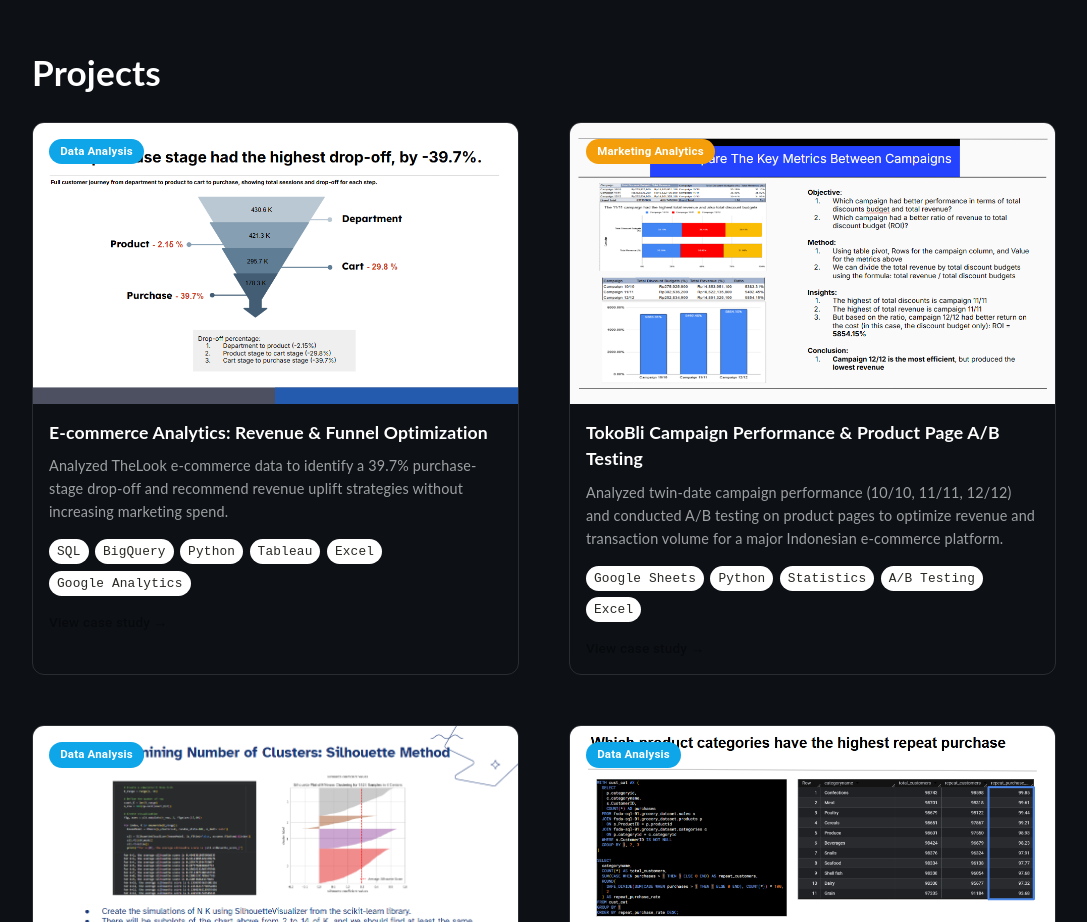
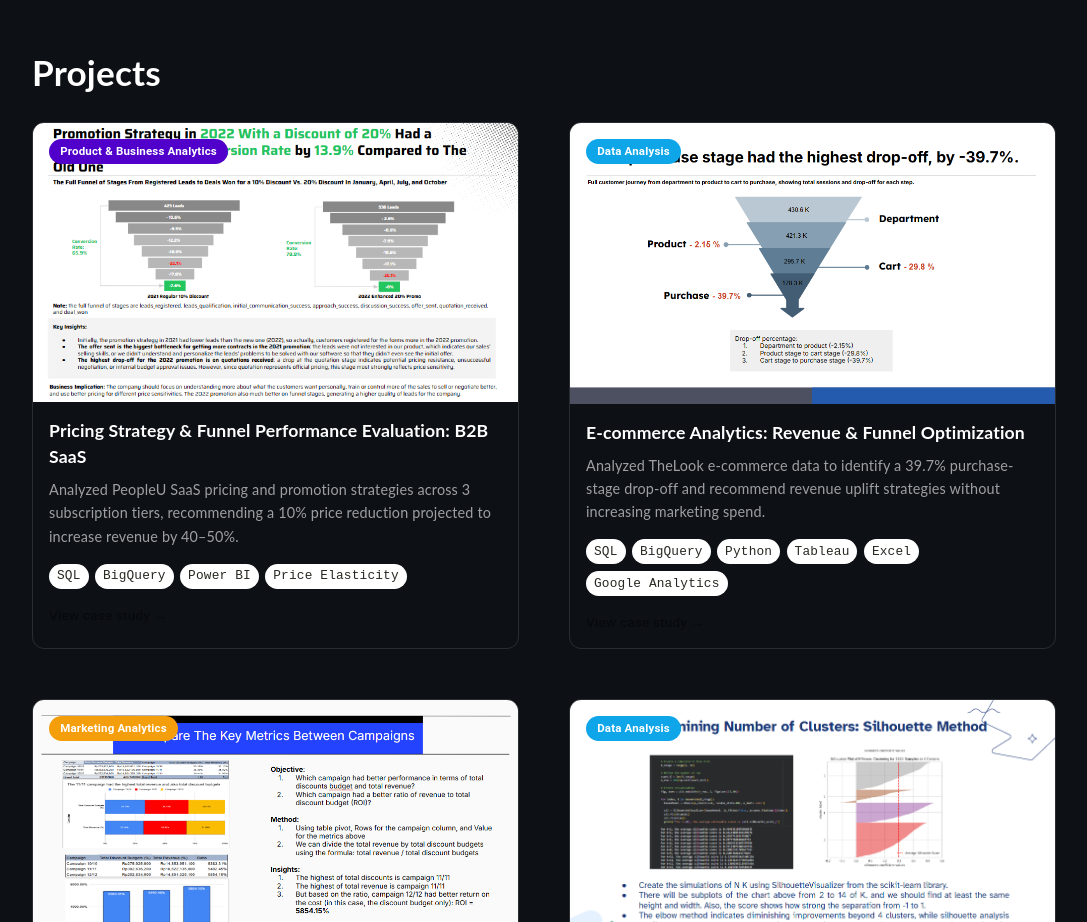
Before and after one commit to NatVincent7/react-portfolio, a React (Create React App) app: page / in a window 1280 px wide. Shown: the part 4820-5742 px from the top of the page, without its empty margins (96-1183 px from the left). Built offline with nearby package versions, Linux system fonts and the light colour scheme.

Commit message:
Update: new project added

```diff
--- a/src/data/portfolioData.ts
+++ b/src/data/portfolioData.ts
@@ -11,7 +11,7 @@ import revobankImg from '../assets/images/revobank.png';
 import revogrocersImg from '../assets/images/revogrocers.png';
 import revofinanceImg from '../assets/images/revofinance.png';
 import revoshionImg from '../assets/images/revoshion.png';
-
+import peopleuImg from '../assets/images/peopleu.png';
 
 export interface ExperienceItem {
   date: string;
@@ -179,6 +179,34 @@ export interface ProjectData {
 }
 
 export const projectsData: ProjectData[] = [
+  {
+    title: 'Pricing Strategy & Funnel Performance Evaluation: B2B SaaS',
+    category: 'Product & Business Analytics',
+    description: 'Analyzed PeopleU SaaS pricing and promotion strategies across 3 subscription tiers, recommending a 10% price reduction projected to increase revenue by 40–50%.',
+    thumbnail:peopleuImg,
+    imgUrl: peopleuImg,
+    techStack: ['SQL', 'BigQuery', 'Power BI', 'Price Elasticity'],
+    github: '',
+    link: 'https://docs.google.com/presentation/d/1DF-Nwq9coRdGY6xf5GU7rlhd54YlG_khRClnDbVMcbY/edit?slide=id.g3d5bb1d3a18_0_8#slide=id.g3d5bb1d3a18_0_8',
+    background: 'PeopleU is a B2B SaaS company offering an HR management platform serving companies across various industries and scales. The project evaluates two promotion strategies (10% discount in 2021 vs. 20% in 2022) and formulates optimal pricing per subscription type to maximize revenue without sacrificing conversion.',
+    scopeOfWork: [
+      'Sales funnel analysis across 8 stages from lead registration to deal won',
+      'Promotion strategy comparison: 2021 (10%) vs. 2022 (20%) discount performance',
+      'Price Elasticity of Demand (PED) calculation using the Midpoint Method per subscription tier',
+      'Revenue simulation under 5% and 10% price reduction scenarios',
+      'Customer profiling by company size and industry for each subscription type',
+      'Strategic pricing and sales personalization recommendations',
+    ],
+    process: 'Followed a five-step framework: problem understanding, data preparation and cleaning, exploratory data analysis, data analysis, and insight and recommendations. Key metrics analyzed included conversion rate, deal won rate, volume of contracts, total revenue, PED coefficients, and customer segmentation by industry and company size.',
+    processDiagram: '',
+    results: [
+      '2022 promotion (20% discount) outperformed 2021 by +13.9% conversion rate and +200% total revenue',
+      'Business subscription had the highest price elasticity (PED: 6.46), followed by Enterprise (5.74) and Startup (5.01)',
+      '10% price reduction projected to increase revenue by 40–50% across all tiers',
+      'Business tier showed the highest revenue potential at +4,086,000 (+48%) with optimized pricing',
+      'Customer profiles mapped per tier: Business (SME F&B & Tech), Enterprise (Large Retail & Tech), Startup (Mid-Large Tech & Retail)',
+    ],
+  },
   {
     title: 'E-commerce Analytics: Revenue & Funnel Optimization',
     category: 'Data Analysis',
```
Also changed, not shown: src/assets/images/peopleu.png (added).
